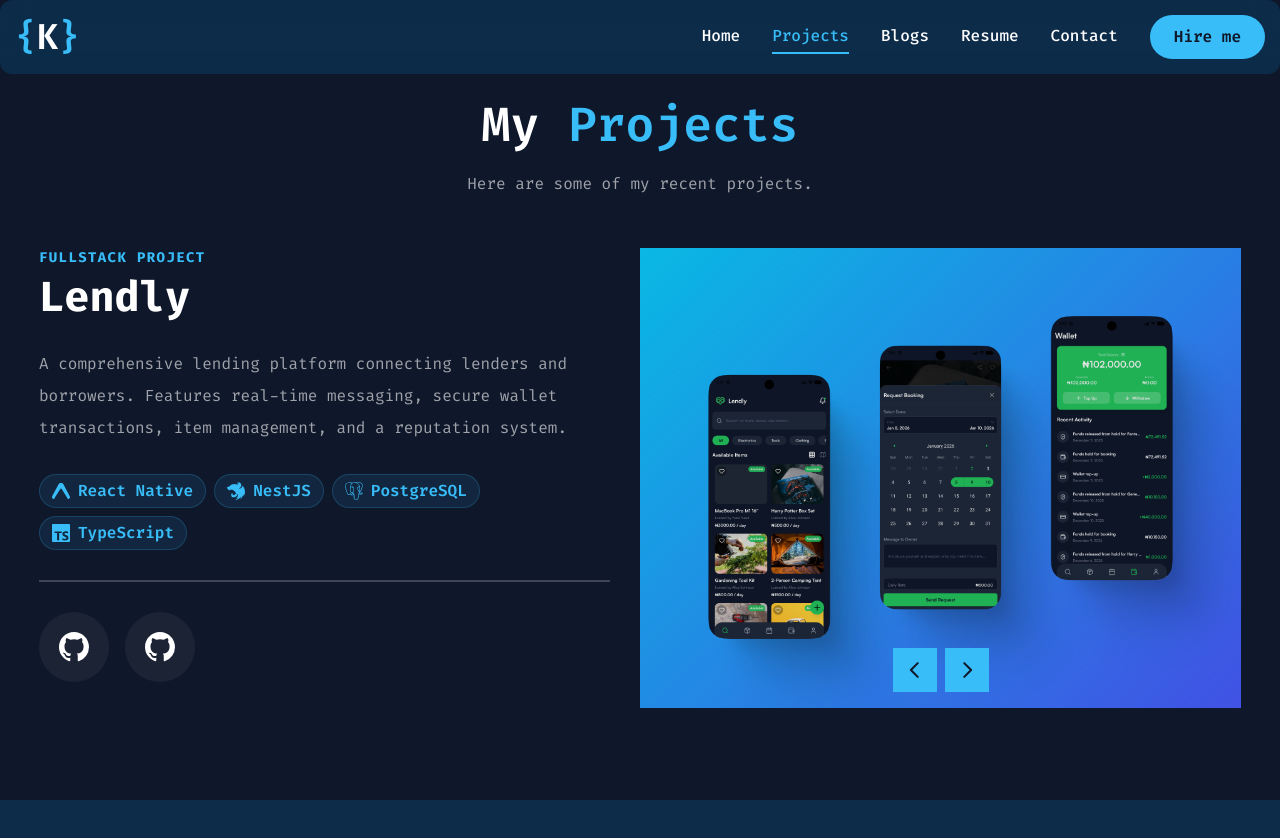
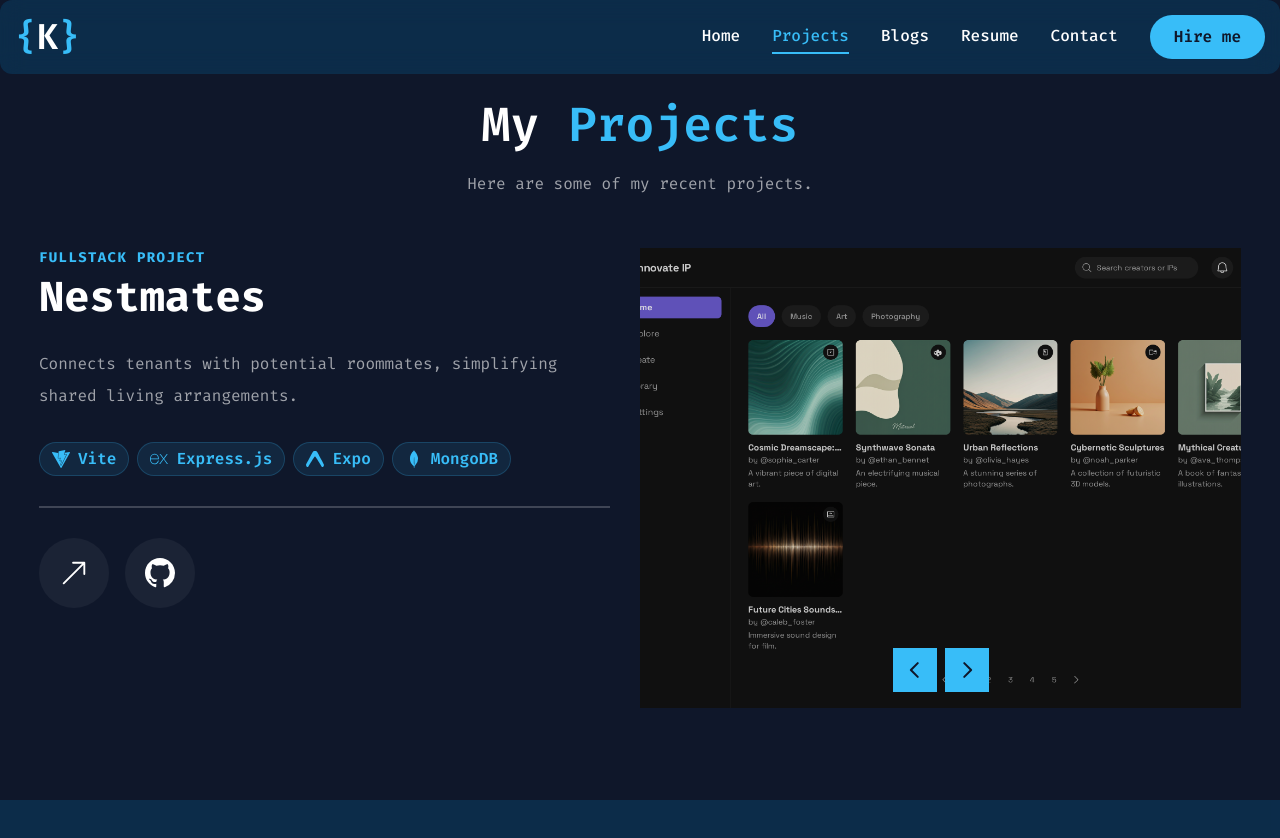
Before and after one commit to koredeycode/korecodes, a Next.js app: page /projects in a window 1280 px wide. Both pictures are taken after a click on the button 966 px from the left and 669 px from the top of the page. Shown: the top 838 px of the page. Built offline with nearby package versions, Linux system fonts and the light colour scheme.

Commit message:
feat: Add new projects and update tech stack icons for MongoDB and Expo.

```diff
--- a/app/projects/WorkClient.tsx
+++ b/app/projects/WorkClient.tsx
@@ -25,13 +25,14 @@ import {
   SiDirectus,
   SiExpo,
   SiExpress,
+  SiHono, SiMongodb,
   SiNestjs,
   SiNextdotjs,
   SiPostgresql,
   SiSolidity,
   SiTailwindcss,
   SiTypescript,
-  SiVite, SiHono
+  SiVite
 } from "react-icons/si";
 import "swiper/css";
 import { Swiper, SwiperSlide } from "swiper/react";
@@ -65,6 +66,8 @@ const stackIcons: { [key: string]: React.ReactNode } = {
   "Plasmo": <SiVite />,
   "Solidity": <SiSolidity />,
   "Hono.js": <SiHono />,
+  "MongoDB": <SiMongodb />,
+  "Expo": <SiExpo />,
 };
 
 const Work = () => {
--- a/constants/index.ts
+++ b/constants/index.ts
@@ -18,6 +18,37 @@ export const projects = [
   {
     num: "02",
     category: "fullstack",
+    title: "Nestmates",
+    description:
+      "Connects tenants with potential roommates, simplifying shared living arrangements.",
+    stack: [
+      { name: "Vite" },
+      { name: "Express.js" },
+      { name: "Expo" },
+      { name: "MongoDB" },
+    ],
+    image: "/assets/work/thumb3.png",
+    live: "https://nestmates-web.onrender.com",
+    github: "https://github.com/koredeycode/nestmates",
+  },
+  {
+    num: "03",
+    category: "fullstack",
+    title: "CinemaX",
+    description:
+      "A full-stack cinema booking application featuring real-time seat selection, secure payments, and QR ticket generation.",
+    stack: [
+        { name: "Next.js" },
+        { name: "MongoDB" },
+        { name: "TypeScript" },
+    ],
+    image: "/assets/work/thumb2.png",
+    live: "https://cinemax-tl4h.onrender.com",
+    github: "https://github.com/koredeycode/cinemax",
+  },
+  {
+    num: "04",
+    category: "fullstack",
     title: "Lendly",
     description:
       "A comprehensive lending platform connecting lenders and borrowers. Features real-time messaging, secure wallet transactions, item management, and a reputation system.",
@@ -33,7 +64,7 @@ export const projects = [
     github_api: "https://github.com/koredeycode/lendly-api",
   },
   {
-    num: "03",
+    num: "05",
     category: "frontend",
     title: "Educare",
     description:
@@ -49,7 +80,7 @@ export const projects = [
     github: "https://github.com/koredeycode/educare",
   },
   {
-    num: "04",
+    num: "06",
     category: "frontend",
     title: "X Articles Exporter",
     description:
@@ -65,7 +96,7 @@ export const projects = [
     github: "https://github.com/koredeycode/x-articles-exporter",
   },
   {
-    num: "05",
+    num: "07",
     category: "fullstack",
     title: "Wagr",
     description:
@@ -76,7 +107,7 @@ export const projects = [
     github: "https://github.com/koredeycode/Wagr",
   },
   {
-    num: "06",
+    num: "08",
     category: "fullstack",
     title: "IPVerse",
     description:
@@ -87,7 +118,7 @@ export const projects = [
     github: "https://github.com/koredeycode/IPVerse",
   },
   {
-    num: "07",
+    num: "09",
     category: "frontend",
     title: "Union Tx Analyzer",
     description:
```
